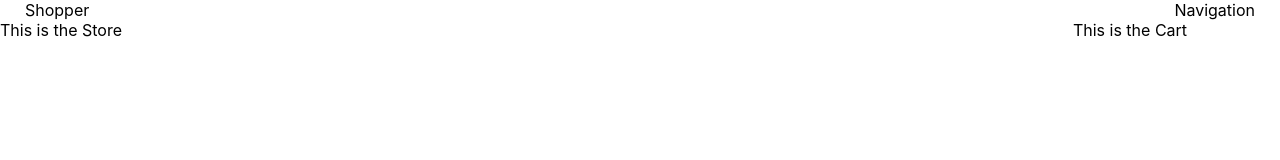
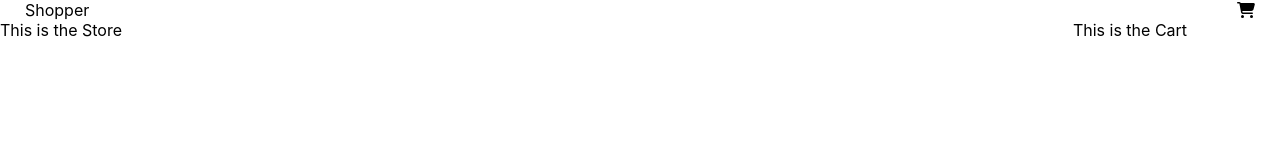
Before and after one commit to darksaber9999/shopper, a React (Create React App) app: page / in a window 1280 px wide. Shown: the top 160 px of the page. Built offline with nearby package versions, Linux system fonts and the light colour scheme.

Commit message:
Add shopping cart toggle and toggleDisplay functionality

```diff
--- a/package.json
+++ b/package.json
@@ -3,6 +3,11 @@
   "version": "0.1.0",
   "private": true,
   "dependencies": {
+    "@fortawesome/fontawesome-free": "^6.2.0",
+    "@fortawesome/fontawesome-svg-core": "^6.2.0",
+    "@fortawesome/free-regular-svg-icons": "^6.2.0",
+    "@fortawesome/free-solid-svg-icons": "^6.2.0",
+    "@fortawesome/react-fontawesome": "^0.2.0",
     "@testing-library/jest-dom": "^5.16.5",
     "@testing-library/react": "^13.4.0",
     "@testing-library/user-event": "^13.5.0",
--- a/src/components/ShopperWindow.jsx
+++ b/src/components/ShopperWindow.jsx
@@ -6,11 +6,18 @@
 import Payment from "../components/Payment";
 import Confirm from "../components/Confirm";
 import { INITIAL_DISPLAY } from "../constants";
+import { FontAwesomeIcon } from "@fortawesome/react-fontawesome";
+import { faShoppingCart } from "@fortawesome/free-solid-svg-icons";
+
 
 class ShopperWindow extends React.Component {
   state = {
     display: INITIAL_DISPLAY,
   }
+
+  toggleDisplay = (name) => this.setState((prevState) => ({ display: { ...prevState.display, [name]: !prevState.display[name] } }));
+
+  toggleCart = () => this.toggleDisplay('cart');
 
   render() {
     const { display: { store, cart, authWindow, shipping, payment, confirm } } = this.state;
@@ -19,7 +26,12 @@
       <>
         <header>
           <span>Shopper</span>
-          <span>Navigation</span>
+          <span>
+            <FontAwesomeIcon
+              icon={faShoppingCart}
+              onClick={this.toggleCart}
+            />
+          </span>
         </header>
         <div className="component-window">
           {store ?
```
Also changed, not shown: 1 other file (tests, documents, lock files or other folders).
